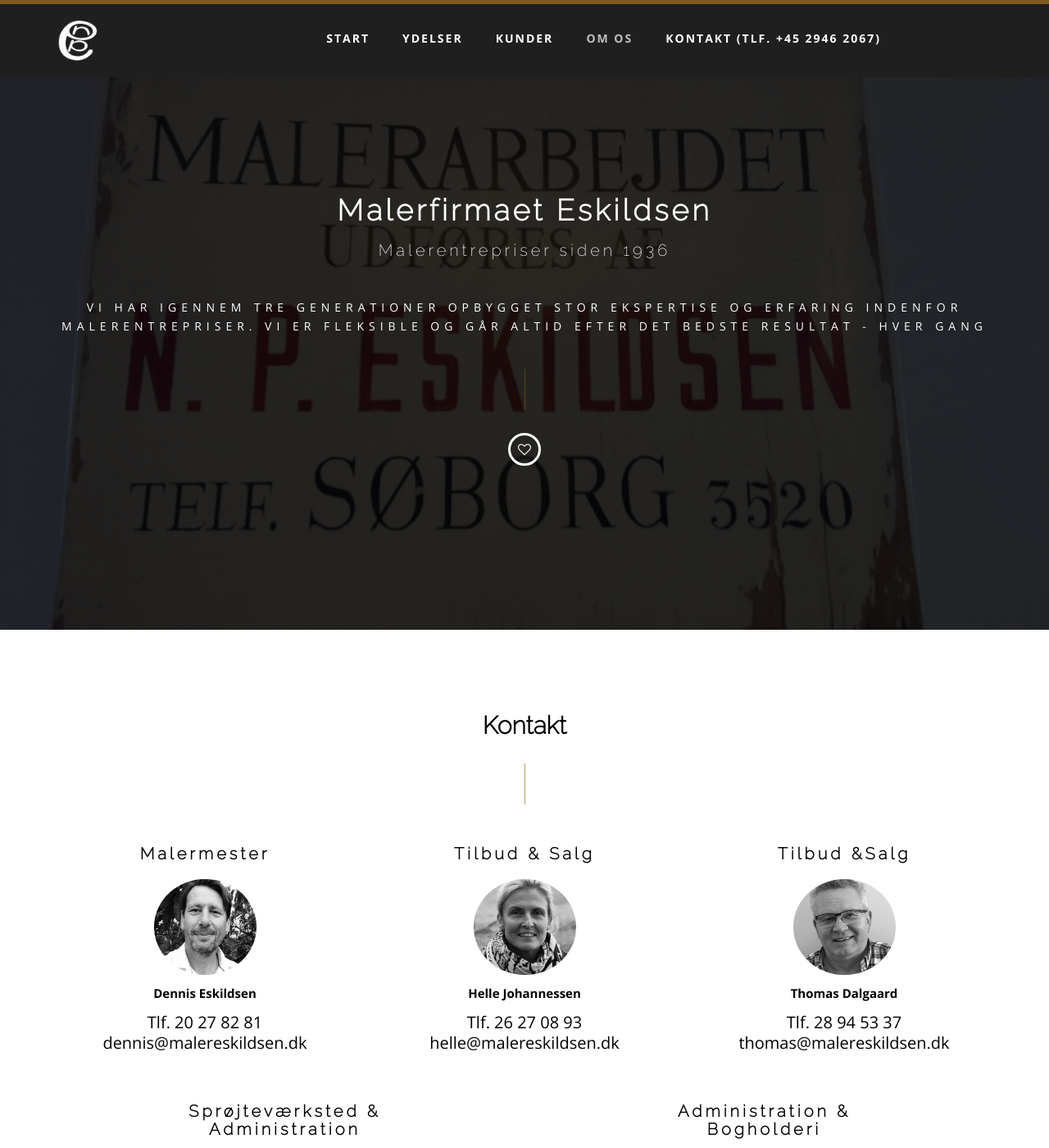
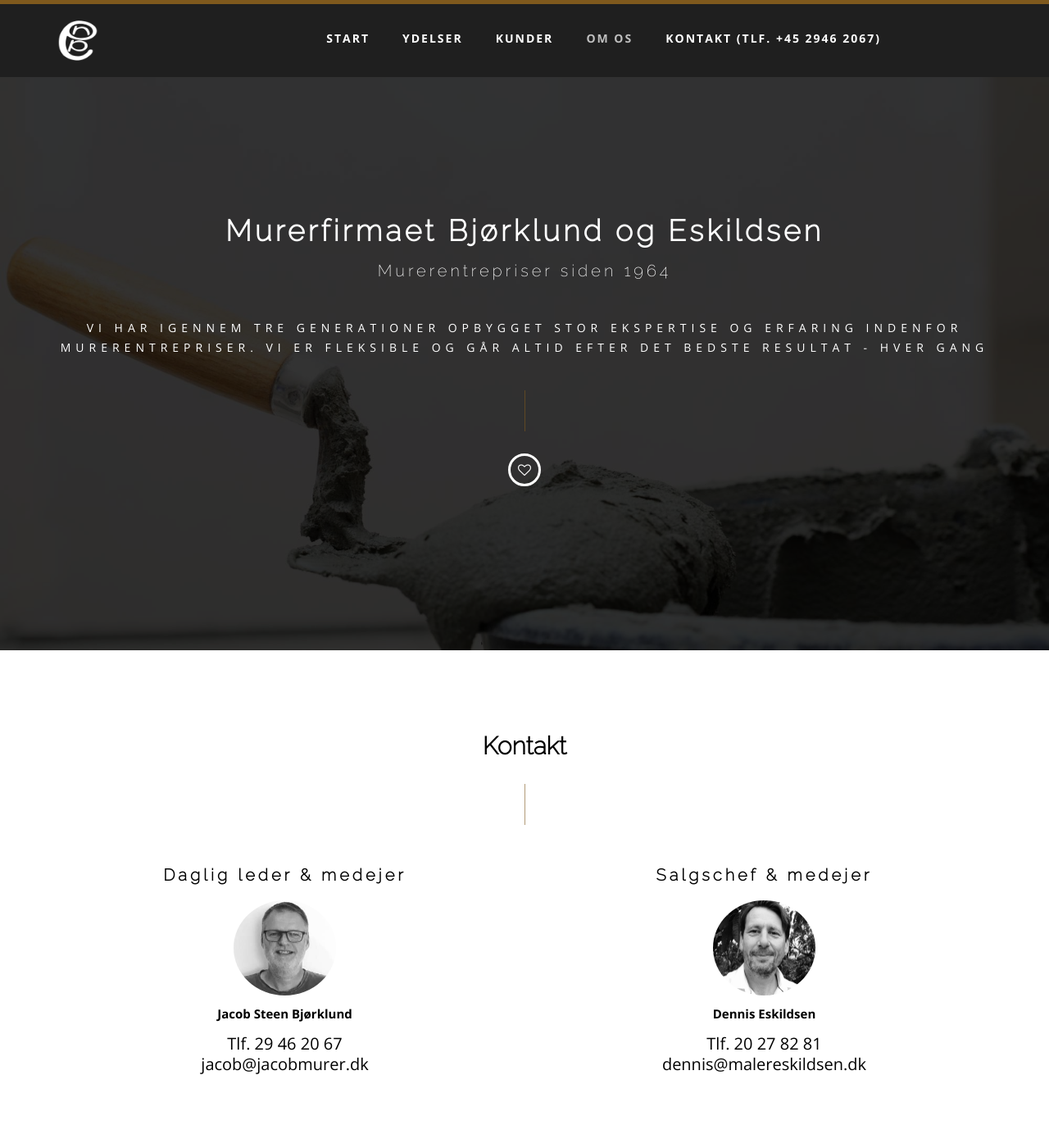
Before and after one commit to re-cph/murerfirmaet-bjoerklund, a Jekyll site: the page built from index.html, in a window 1280 px wide and 1400 px high, scrolled down 4747 px. Shown: the whole window at 82% size. Built offline with Jekyll 4.4.1, drawn with Linux system fonts in a browser that asks for light colours; some of the changed text lies outside the part shown.

Commit message:
Content: Kunder intro (mangler kundeliste), sort afsnit samt Kontakt

```diff
--- a/_sass/_site.sass
+++ b/_sass/_site.sass
@@ -78,7 +78,7 @@
       height: 200px
 
 .bg1 .para-img
-  background-image: url("../images/bg/vintage.jpg")
+  background-image: url("../images/bg/murerske.jpg")
 
 .bg2 .para-img
   background-image: url("../images/bg/mur.jpg")
--- a/index.html
+++ b/index.html
@@ -224,10 +224,10 @@
     <div class="row">
       <div class="col-md-8 align-center col-md-offset-2">
         <h2 class="head-title">Kunder</h2>
-        <p class="sub-title">Malerentrepriser for både nybyggeri og renovering</p>
+        <p class="sub-title">Murerentrepriser for både nybyggeri, renovering og ombygning</p>
         <div class="liner"></div>
         <p>
-           Vi arbejder både for private virksomheder samt offentlige institutioner. Et samarbejde der afspejler vores kærneværdi og stolthed – kvalitetsmalerarbejdet.
+           Vi arbejder både for virksomheder, offentlige institutioner og private. Vores arbejde udføres i tæt samarbejde med entreprenører og bygherrer og er præget af ordentlighed og godt samarbejde.
         </p>
         <div class="spacing40"></div>
       </div><!--/.col-md-8-->
@@ -448,10 +448,10 @@
   <div class="bg-mask"></div>
   <div class="para-img"></div>
   <div class="container big-text">
-    <h1 style="color:white;letter-spacing:4px;">Malerfirmaet Eskildsen</h1>
-    <h3>Malerentrepriser siden 1936</h3>
+    <h1 style="color:white;letter-spacing:4px;">Murerfirmaet Bjørklund og Eskildsen</h1>
+    <h3>Murerentrepriser siden 1964</h3>
     <p>
-      Vi har igennem tre generationer opbygget stor ekspertise og erfaring indenfor malerentrepriser. Vi er fleksible og går altid efter det bedste resultat - hver gang
+      Vi har igennem tre generationer opbygget stor ekspertise og erfaring indenfor murerentrepriser. Vi er fleksible og går altid efter det bedste resultat - hver gang
     </p>
     <div class="liner"></div>
     <div class="clearboth"></div><i class="fa fa-heart-o"></i>
@@ -486,8 +486,19 @@
         <div class="liner"></div>
       </div>
 
-      <div class="col-lg-4 col-md-12 col-sm-6 align-center contact">
-        <h2 class="head-title"><br>Malermester</h2>
+      <div class="col-lg-6 col-md-6 col-sm-6 align-center contact">
+        <h2 class="head-title"><br>Daglig leder & medejer</h2>
+        <img src="images/contact/jacob_small.jpg">
+        <!-- <div class="liner"></div> -->
+        <p><strong>Jacob Steen Bjørklund</strong></p>
+        <p class="phone">
+          Tlf. 29 46 20 67<br>
+          <a href="mailto:jacob@jacobmurer.dk">jacob@jacobmurer.dk</a>
+        </p>
+      </div>
+
+      <div class="col-lg-6 col-md-6 col-sm-6 align-center contact">
+        <h2 class="head-title"><br>Salgschef & medejer</h2>
         <img src="images/contact/dennis_small.jpg">
         <p><strong>Dennis Eskildsen</strong></p>
         <p class="phone">
@@ -496,49 +507,6 @@
         </p>
       </div>
 
-      <div class="col-lg-4 col-md-6 col-sm-6 align-center contact">
-        <h2 class="head-title"><br>Tilbud &amp; Salg</h2>
-        <img src="images/contact/helle_small.jpg">
-        <!-- <div class="liner"></div> -->
-        <p><strong>Helle Johannessen </strong></p>
-        <p class="phone">
-          Tlf. 26 27 08 93<br>
-          <a href="mailto:helle@malereskildsen.dk">helle@malereskildsen.dk</a>
-        </p>
-      </div>
-
-      <div class="col-lg-4 col-md-6 col-sm-6 align-center contact">
-        <h2 class="head-title"><br>Tilbud &amp;Salg</h2>
-        <img src="images/contact/thomas_small.jpg">
-        <!-- <div class="liner"></div> -->
-        <p><strong>Thomas Dalgaard </strong></p>
-        <p class="phone">
-          Tlf. 28 94 53 37<br>
-          <a href="mailto:bogholderi@malereskildsen.dk">thomas@malereskildsen.dk</a>
-        </p>
-      </div>
-
-      <div class="col-lg-6 col-md-6 col-sm-6 align-center contact">
-        <h2 class="head-title">Sprøjteværksted &amp;<br>Administration</h2>
-        <img src="images/contact/lars_small.jpg">
-        <!-- <div class="liner"></div> -->
-        <p><strong>Lars Tostenæs</strong></p>
-        <p class="phone">
-          Tlf. 44 98 96 85<br>
-          <a href="mailto:lars@malereskildsen.dk">lars@malereskildsen.dk</a>
-        </p>
-      </div>
-
-      <div class="col-lg-6 col-md-6 col-sm-6 align-center contact">
-        <h2 class="head-title">Administration &amp;<br>Bogholderi</h2>
-        <img src="images/contact/karin_small.jpg">
-        <!-- <div class="liner"></div> -->
-        <p><strong>Karina Bromberg Stelmach </strong></p>
-        <p class="phone">
-          Tlf. 44 36 00 23<br>
-          <a href="mailto:bogholderi@malereskildsen.dk">bogholderi@malereskildsen.dk</a>
-        </p>
-      </div>
 
 
     </div><!--/.row-->
```
Also changed, not shown: images/bg/murerske.jpg (added), images/contact/helle.jpg (deleted), images/contact/helle_small.jpg (deleted), images/contact/jacob.jpg (added), images/contact/jacob_small.jpg (added), images/contact/karin.jpg (deleted), images/contact/karin_small.jpg (deleted), images/contact/lars.jpg (deleted), images/contact/lars_small.jpg (deleted), images/contact/thomas.png (deleted), images/contact/thomas_small.jpg (deleted).
